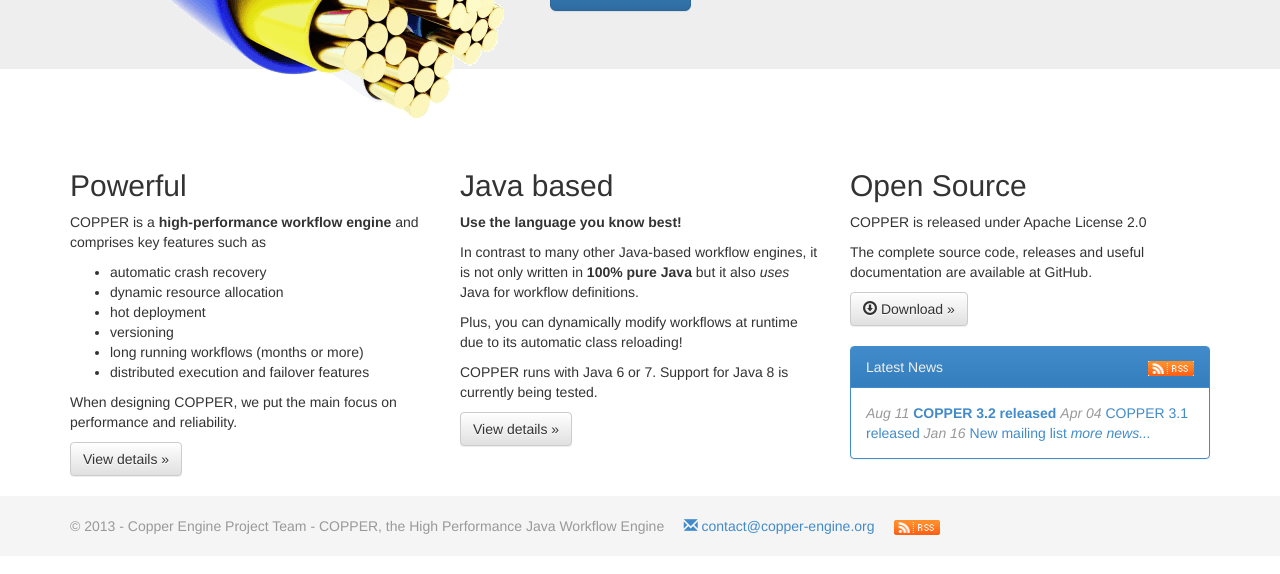
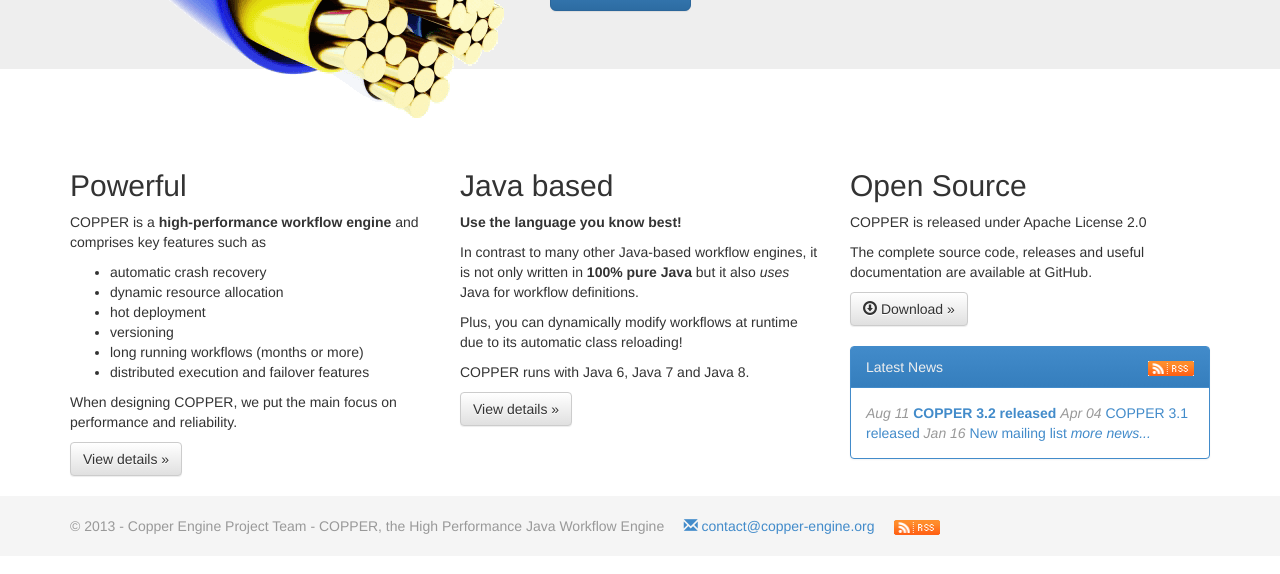
Before and after one commit to copper-engine/copper-engine.github.io, a Jekyll site: the page built from index.html, in a window 1280 px wide, cut to the strip 324-898 px from the top of the page. Built offline with Jekyll 4.4.1, drawn with Linux system fonts in a browser that asks for light colours; nearby versions of some CDN libraries; comment, search, counter and statistics services are not loaded.

Commit message:
Added Java 8 info

```diff
--- a/index.html
+++ b/index.html
@@ -47,7 +47,7 @@
 
                 <p>Plus, you can dynamically modify workflows at runtime due to its automatic class reloading!</p>
 
-                <p>COPPER runs with Java 6 or 7. Support for Java 8 is currently being tested.</p>
+                <p>COPPER runs with Java 6, Java 7 and Java 8.</p>
 
                 <p><a class="btn btn-default" href="/about/" role="button">View details &raquo;</a></p>
             </div>
```
